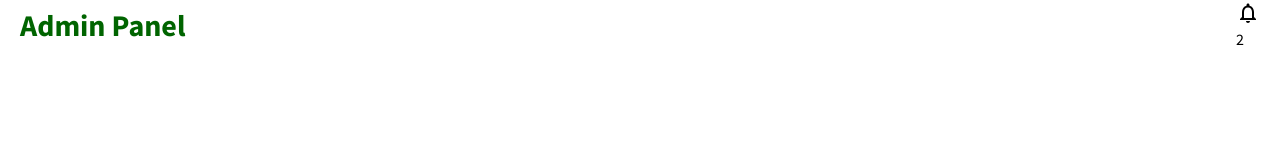
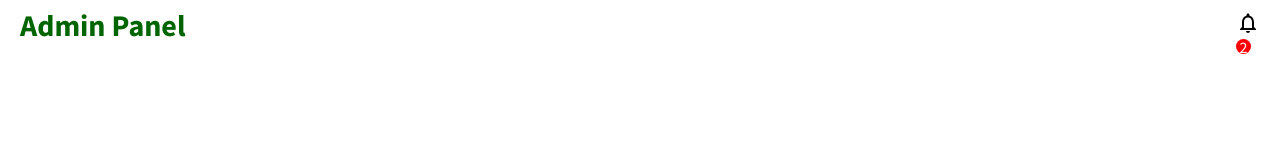
Before and after one commit to PJMantoss/admin_panel, a React (Create React App) app: page / in a window 1280 px wide. Shown: the top 160 px of the page. Built offline with nearby package versions, Linux system fonts and the light colour scheme.

Commit message:
update TopBar component

```diff
--- a/src/components/topbar/TopBar.js
+++ b/src/components/topbar/TopBar.js
@@ -13,7 +13,7 @@ function TopBar() {
             <div className='topright'>
                 <div className='topbarIconContainer'>
                     <NotificationsNone />
-                    <div className='topbarIconBadge'>2</div>
+                    <span className='topIconBadge'>2</span>
                 </div>
             </div>
         </div>
```
